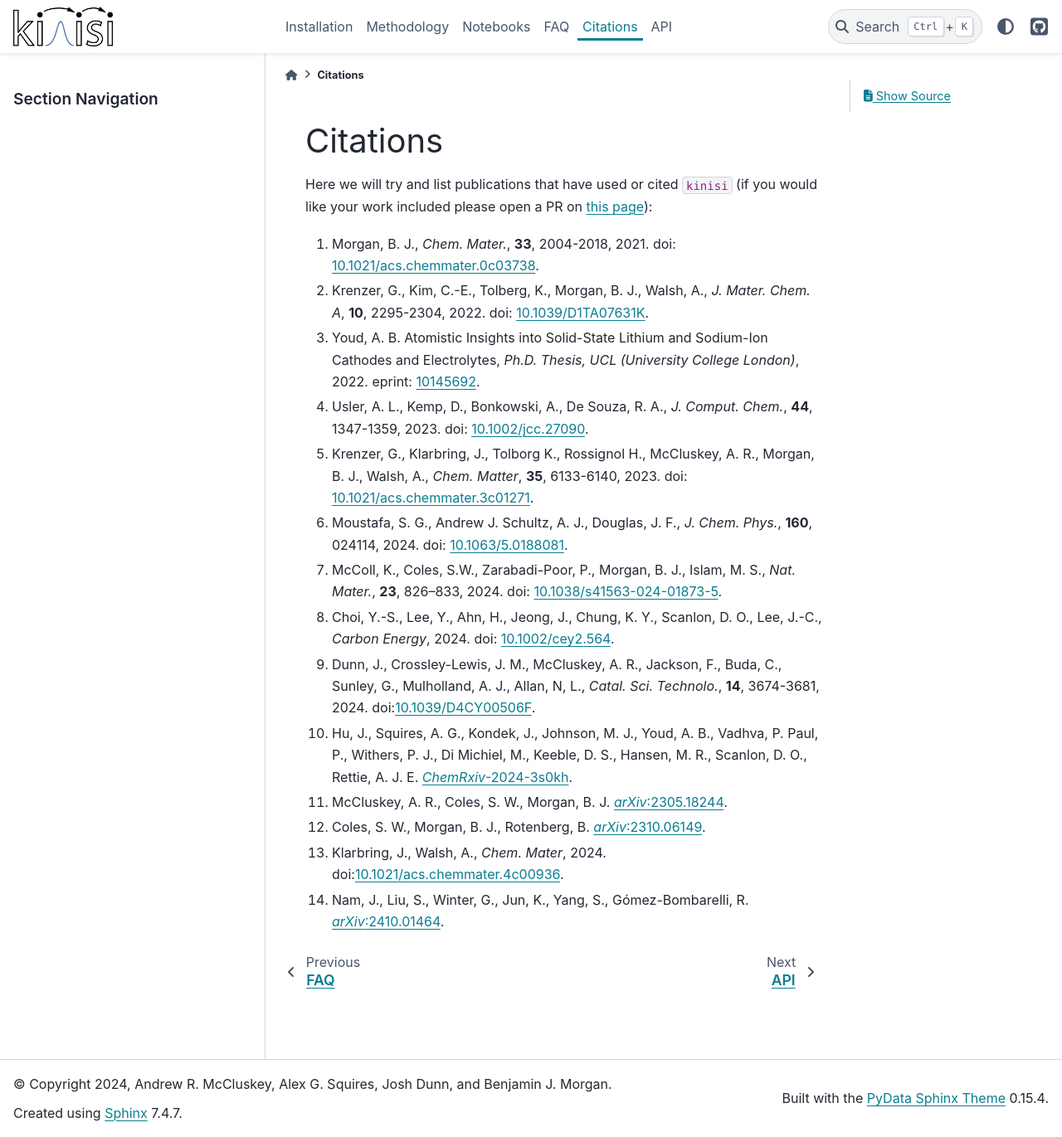
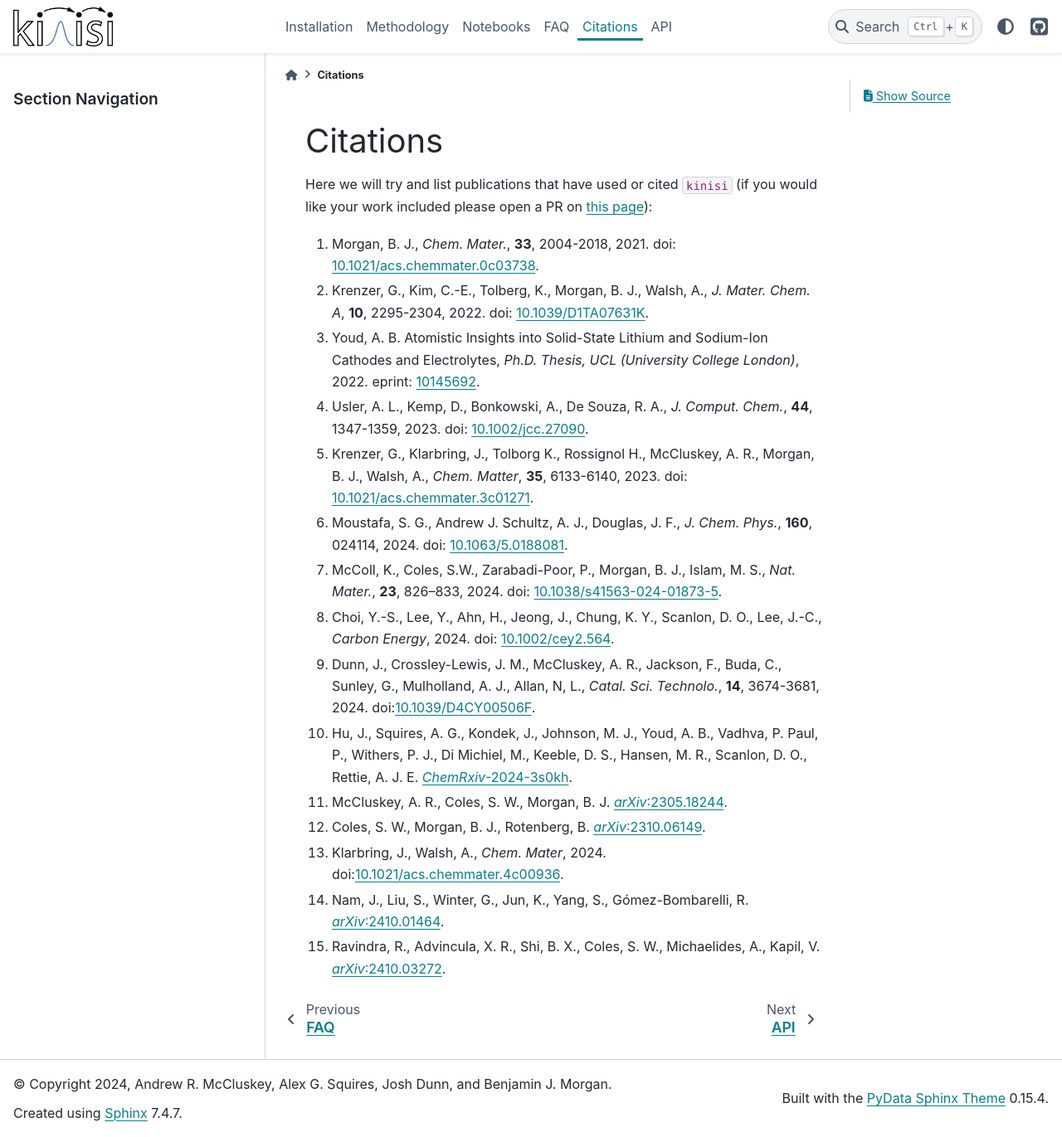
Before and after one commit to bjmorgan/kinisi, a Sphinx documentation site: the page built from docs/source/papers.md, in a window 1280 px wide and 1371 px high. Shown: the whole window at 83% size. Built offline with Sphinx 7.4.7 and the PyData theme 0.15.4, drawn with Linux system fonts in a browser that asks for light colours.

Commit message:
Update papers.md

```diff
--- a/docs/source/papers.md
+++ b/docs/source/papers.md
@@ -16,3 +16,4 @@ Here we will try and list publications that have used or cited `kinisi` (if you
 12. Coles, S. W., Morgan, B. J., Rotenberg, B. [*arXiv*:2310.06149](https://arxiv.org/abs/2310.06149).
 13. Klarbring, J., Walsh, A., *Chem. Mater*, 2024. doi:[10.1021/acs.chemmater.4c00936](https://doi.org/10.1021/acs.chemmater.4c00936).
 14. Nam, J., Liu, S., Winter, G., Jun, K., Yang, S., Gómez-Bombarelli, R. [*arXiv*:2410.01464](https://arxiv.org/abs/2410.01464).
+15. Ravindra, R., Advincula, X. R., Shi, B. X., Coles, S. W., Michaelides, A., Kapil, V. [*arXiv*:2410.03272](https://arxiv.org/abs/2410.03272).
```
